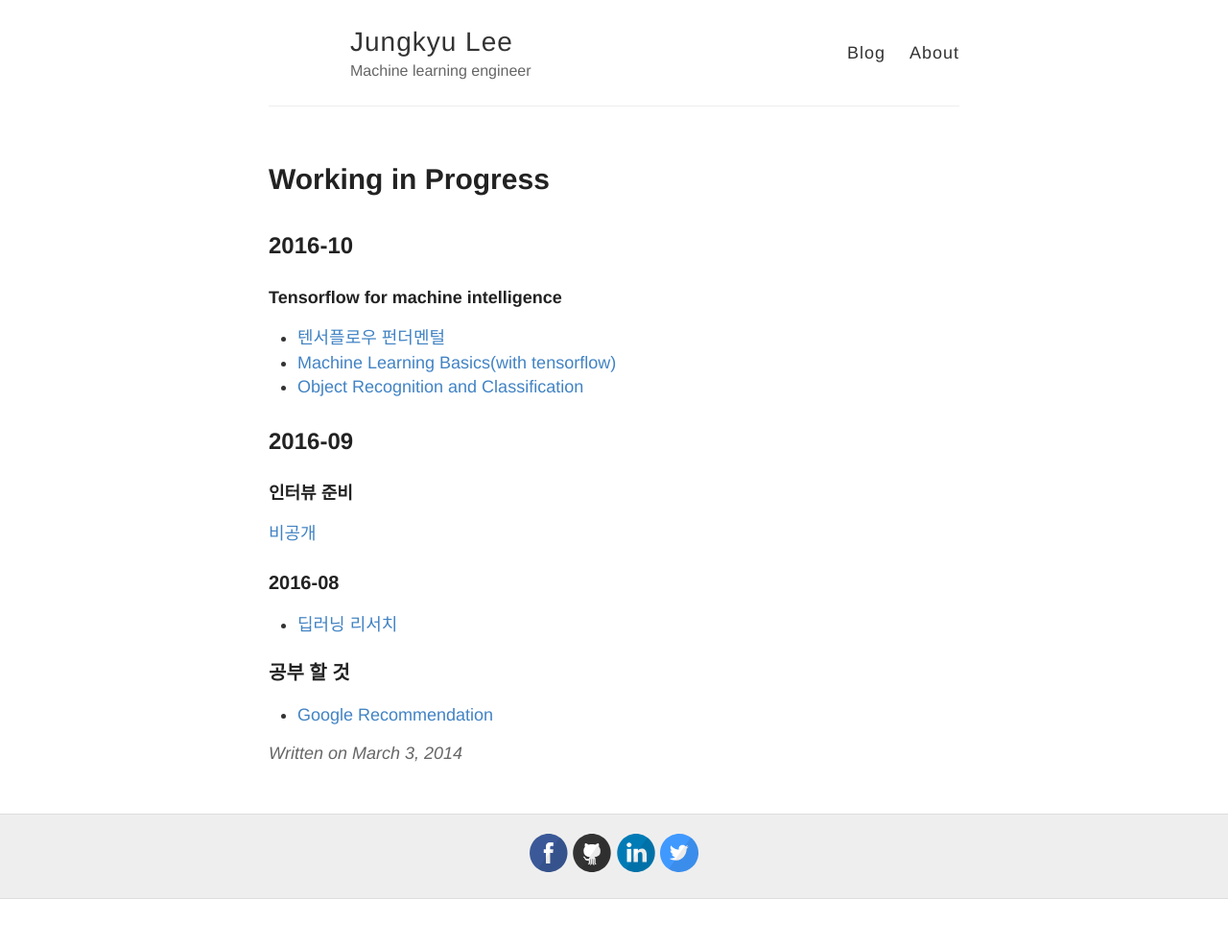
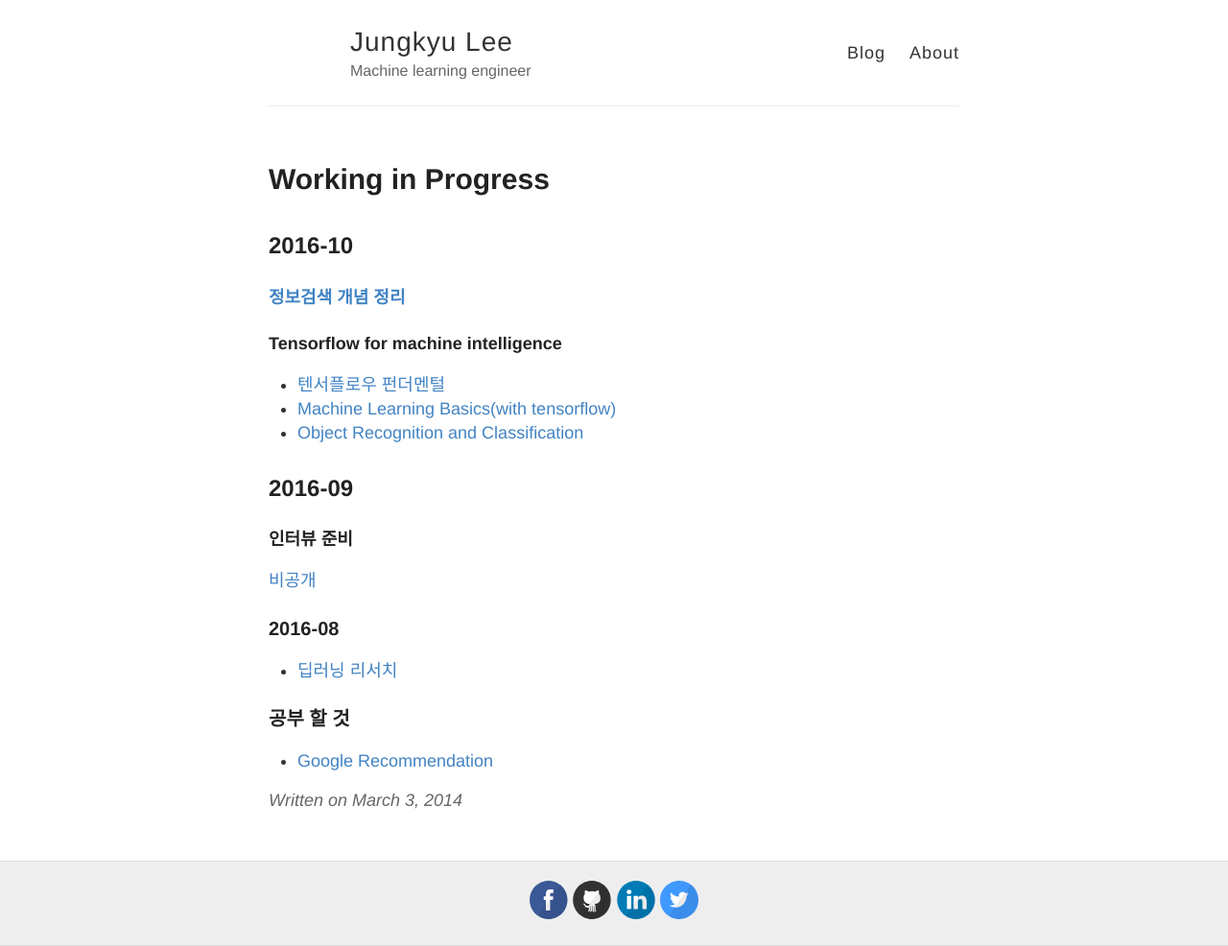
Before and after one commit to sweaterr/sweaterr.github.io, a Jekyll site: the page built from _posts/2014-3-3-Hello-World.md, in a window 1280 px wide. Shown: the whole page at 96% size. Built offline with Jekyll 4.4.1, drawn with Linux system fonts in a browser that asks for light colours; comment, search, counter and statistics services are not loaded; before the commit the page ends 937 px from its top, so only the background shows below that.

Commit message:
Update 2014-3-3-Hello-World.md

```diff
--- a/_posts/2014-3-3-Hello-World.md
+++ b/_posts/2014-3-3-Hello-World.md
@@ -4,6 +4,7 @@ title: Working in Progress
 ---
 
 ## 2016-10
+##### [정보검색 개념 정리](https://www.evernote.com/shard/s29/sh/6eeb8c1e-f376-4947-84b5-6894ee0a5df1/600ee1f2b3f0646ef9e7bf2ce206276e)
 
 ##### Tensorflow for machine intelligence
 
```
